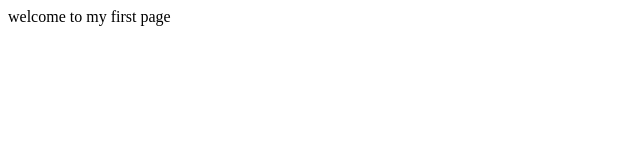
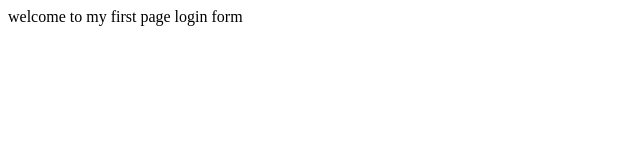
Before and after one commit to cyberghost12345/my-app-demo, a plain HTML site: page index.html in a window 1280 px wide. Shown: the full height of the page, 0-640 px from the left. Drawn offline with Linux system fonts and the light colour scheme.

Commit message:
login form

```diff
--- a/index.html
+++ b/index.html
@@ -8,5 +8,6 @@
 </head>
 <body>
     welcome to my first page
+    login form
 </body>
 </html>
```
Also changed, not shown: login.html (added, +1 -0 lines).
